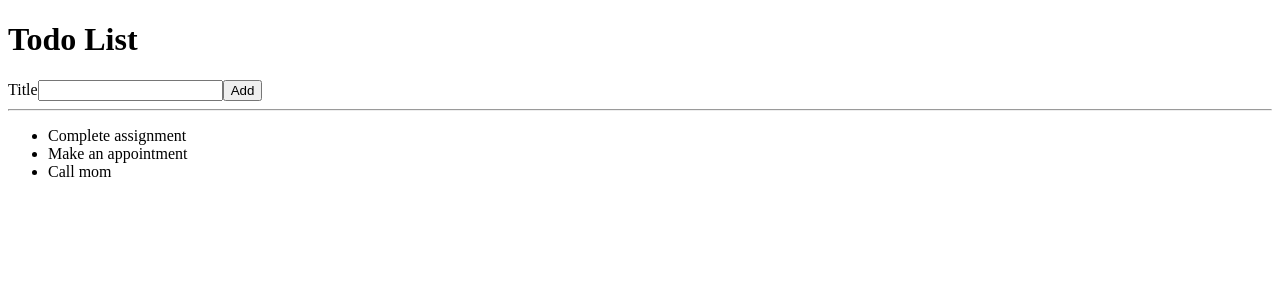
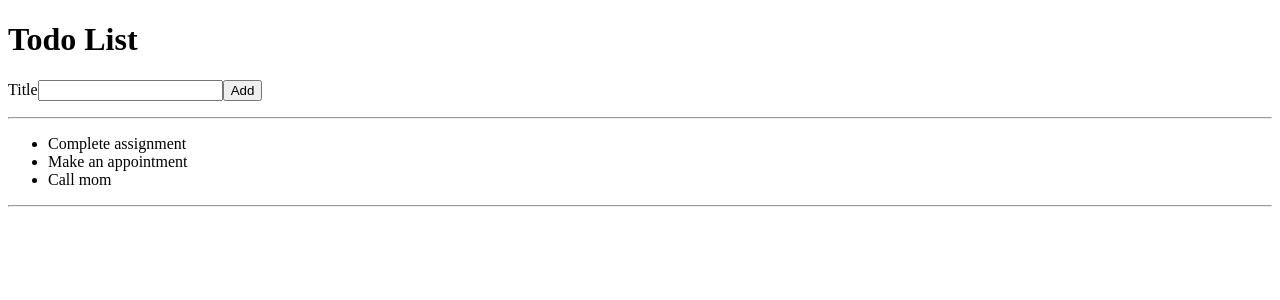
Before and after one commit to yasi44/react-todo, a React (Create React App) app: page / in a window 1280 px wide. Shown: the top 300 px of the page. Built offline with nearby package versions, Linux system fonts and the light colour scheme.

Commit message:
lesson-1-3

```diff
--- a/src/AddTodoForm.js
+++ b/src/AddTodoForm.js
@@ -1,12 +1,21 @@
 import React from "react";
 
-const AddTodoForm = () => {
+const AddTodoForm = (props) => {
+
+
+    const handleAddTodo = (event) => {
+        event.preventDefault(event);
+        const todoTitle = event.target.title.value;
+        props.onAddTodo (todoTitle);
+
+    }
+
     return(
-        <form>
+        <form onSubmit={handleAddTodo}>
             <label htmlFor="todoTitle" id="todoTitle">
                 Title
             </label>
-            <input id="todoTitle"/>
+            <input id="todoTitle" name="title"/>
             <button type="submit">Add</button>
         </form>
     );
--- a/src/App.js
+++ b/src/App.js
@@ -1,16 +1,23 @@
 import React from 'react';
 import TodoList from './TodoList';
 import AddTodoForm from './AddTodoForm';
+import TodoListItem from './TodoListItem';
+// import Search from './TodoListItem';
 
 
 function App() {
+  const [newTodo, setNewTodo] = React.useState('');
 
   return (
     <div style={{ textAlign: 'left' }}>
       <h1>Todo List</h1>
-      <AddTodoForm />
+      <AddTodoForm onAddTodo={setNewTodo}/>
+      <p>{newTodo}</p>
+
       <hr />
       <TodoList />
+      <hr />
+      {/* <Search /> */}
     </div>
   );
 }
--- a/src/TodoList.js
+++ b/src/TodoList.js
@@ -1,6 +1,11 @@
 import React from "react";
+import TodoListItem from "./TodoListItem";
 
-let todoList = [
+
+
+
+const TodoList = () => {
+  const todoList = [
     {
       id:1,
       title:"Complete assignment"},
@@ -13,16 +18,18 @@ let todoList = [
       title:"Call mom"
     }
   ];
+  return(
+    // const listItems = todoList.map(function(item){
+    //     return <li key={item.id}> {item.title}</li>;
+    //   });
 
-const TodoList = () => {
-    const listItems = todoList.map(function(item){
-        return <li key={item.id}> {item.title}</li>;
-      });
-    return(
-      <ul>
-        {listItems}
-      </ul>
-    );
-}
+    <ul>
+      {todoList.map((item) => (
+        <TodoListItem key={item.id} todo={item.title} />))
+          }
+    </ul>
+
+  );
+        }
 
 export default TodoList;
--- /dev/null
+++ b/src/TodoListItem.js
@@ -0,0 +1,32 @@
+import React from "react";
+// import TodoList from "./TodoList";
+
+
+
+const TodoListItem = (props) => {
+    return(
+        <li key={props.key}> {props.todo} </li>
+    )
+};
+
+
+
+// const Search = () => {
+
+// ///ha
+// const handleChange = (event) => {
+// console.log(event.target.value);
+// };
+
+// return (
+//     <div>
+//         <label htmlFor="search"> Search: </label>
+//         <input id="search" type="text" onChange={handleChange}></input>
+//     </div>
+// );
+
+// };
+
+
+// export default Search;
+export default TodoListItem;
```
